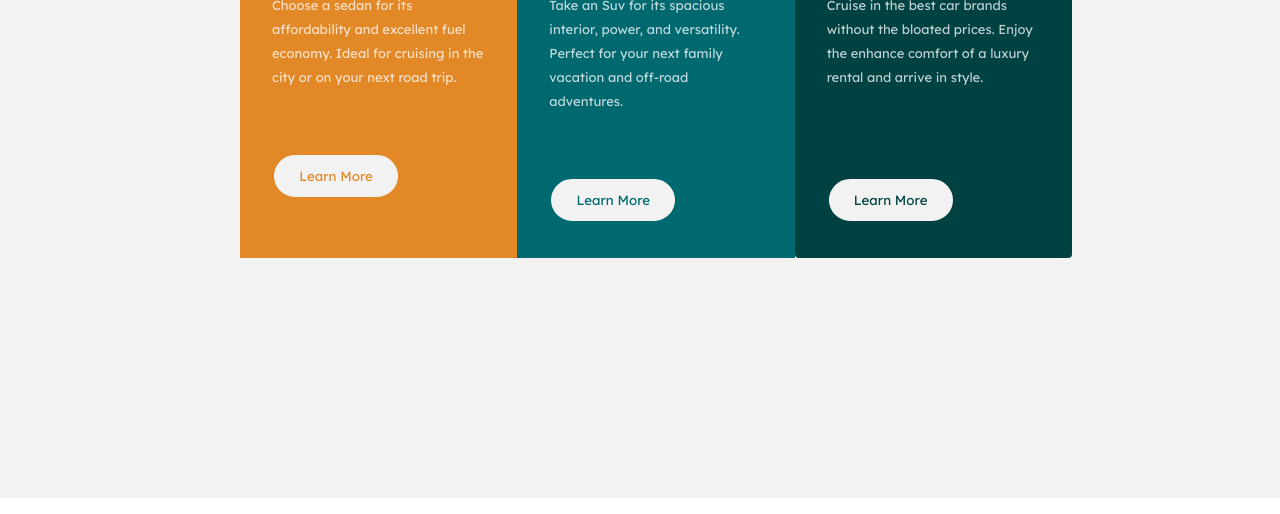
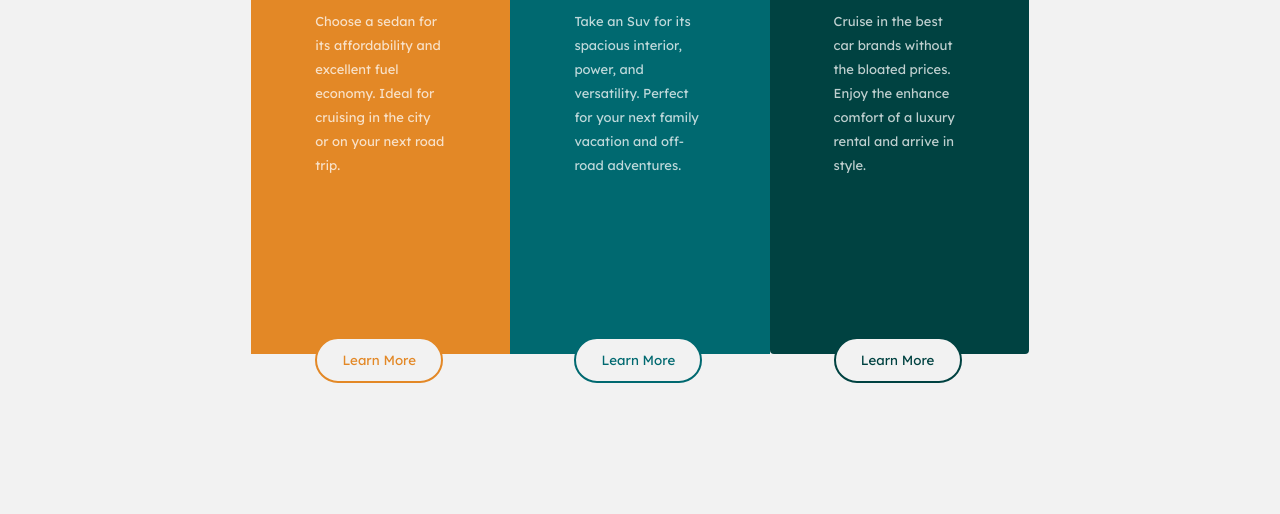
Before and after one commit to CDianaprince/challenge-card, a plain HTML site: page index.html in a window 1280 px wide. Shown: the part 334-848 px from the top of the page. Drawn offline with Linux system fonts and the light colour scheme.

Commit message:
arreglo pantalla grande

```diff
--- a/asset/style.css
+++ b/asset/style.css
@@ -75,23 +75,21 @@ border-color: var(--Very-dark-cyan);
     display: flex;
     flex-direction: row;
     flex-wrap: nowrap;
-    padding: 10rem 13rem 15rem 15rem;
+    padding: 10rem 13rem 10rem 13rem;
     align-items: center;
     justify-content: center;
   }
 
   .card{
-    width: 50% !important;
+    width: 30% !important;
     height: 20rem;
-    padding: 2rem 2rem 25rem;
+    padding: 3rem 4rem 30rem;
 
 
 
   }
   .btn{
-    margin-top: 4rem;
+    margin-top: 10rem;
   }
-  .btn-3{
-    margin-top: 5.5rem;
-  }
+
 }
```
